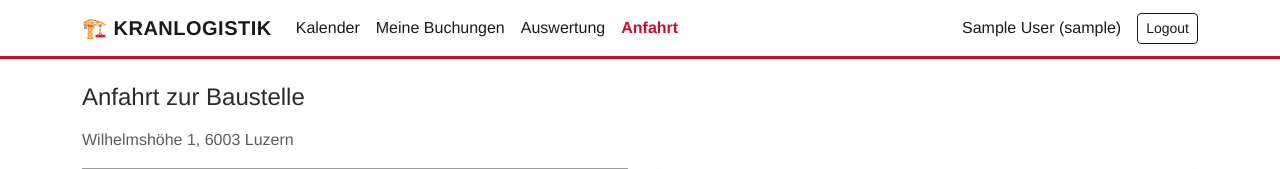
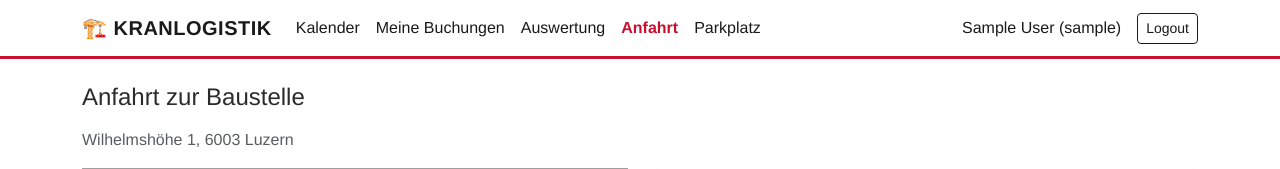
Before and after one commit to Jamas1414/kranlogistik, a Flask app: page /anfahrt in a window 1280 px wide. Shown: the top 169 px of the page. Run offline with Flask 3, Linux system fonts and the light colour scheme; the visitor is signed in with stand-in values (Sample User, id 1); grey boxes are pictures that could not be loaded.

Commit message:
Update base.html

```diff
--- a/templates/base.html
+++ b/templates/base.html
@@ -4,8 +4,6 @@
     <meta charset="UTF-8">
     <meta name="viewport" content="width=device-width, initial-scale=1, viewport-fit=cover">
     <meta name="theme-color" content="#ffffff">
-    <link rel="manifest" href="{{ url_for('manifest') }}">
-    <link rel="apple-touch-icon" href="{{ url_for('static', filename='icon-192.png') }}">
     <title>{% block title %}Kranlogistik{% endblock %} - Baustellenlogistik</title>
     <link href="https://cdn.jsdelivr.net/npm/bootstrap@5.3.3/dist/css/bootstrap.min.css" rel="stylesheet">
     <link href="{{ url_for('static', filename='style.css') }}" rel="stylesheet">
@@ -34,7 +32,13 @@
                 <li class="nav-item">
                     <a class="nav-link {% if request.endpoint == 'anfahrt' %}active{% endif %}" href="{{ url_for('anfahrt') }}">Anfahrt</a>
                 </li>
+                <li class="nav-item">
+                    <a class="nav-link {% if request.endpoint == 'parkplatz' %}active{% endif %}" href="{{ url_for('parkplatz') }}">Parkplatz</a>
+                </li>
                 {% if current_user.is_admin() %}
+                <li class="nav-item">
+                    <a class="nav-link {% if request.endpoint == 'parkplatz_pruefung' %}active{% endif %}" href="{{ url_for('parkplatz_pruefung') }}">Parkplatz-Prüfung</a>
+                </li>
                 <li class="nav-item">
                     <a class="nav-link {% if request.endpoint == 'admin' %}active{% endif %}" href="{{ url_for('admin') }}">Administration</a>
                 </li>
@@ -70,10 +74,5 @@
 </footer>
 
 <script src="https://cdn.jsdelivr.net/npm/bootstrap@5.3.3/dist/js/bootstrap.bundle.min.js"></script>
-<script>
-if ('serviceWorker' in navigator) {
-    navigator.serviceWorker.register('/service-worker.js');
-}
-</script>
 </body>
 </html>
```
